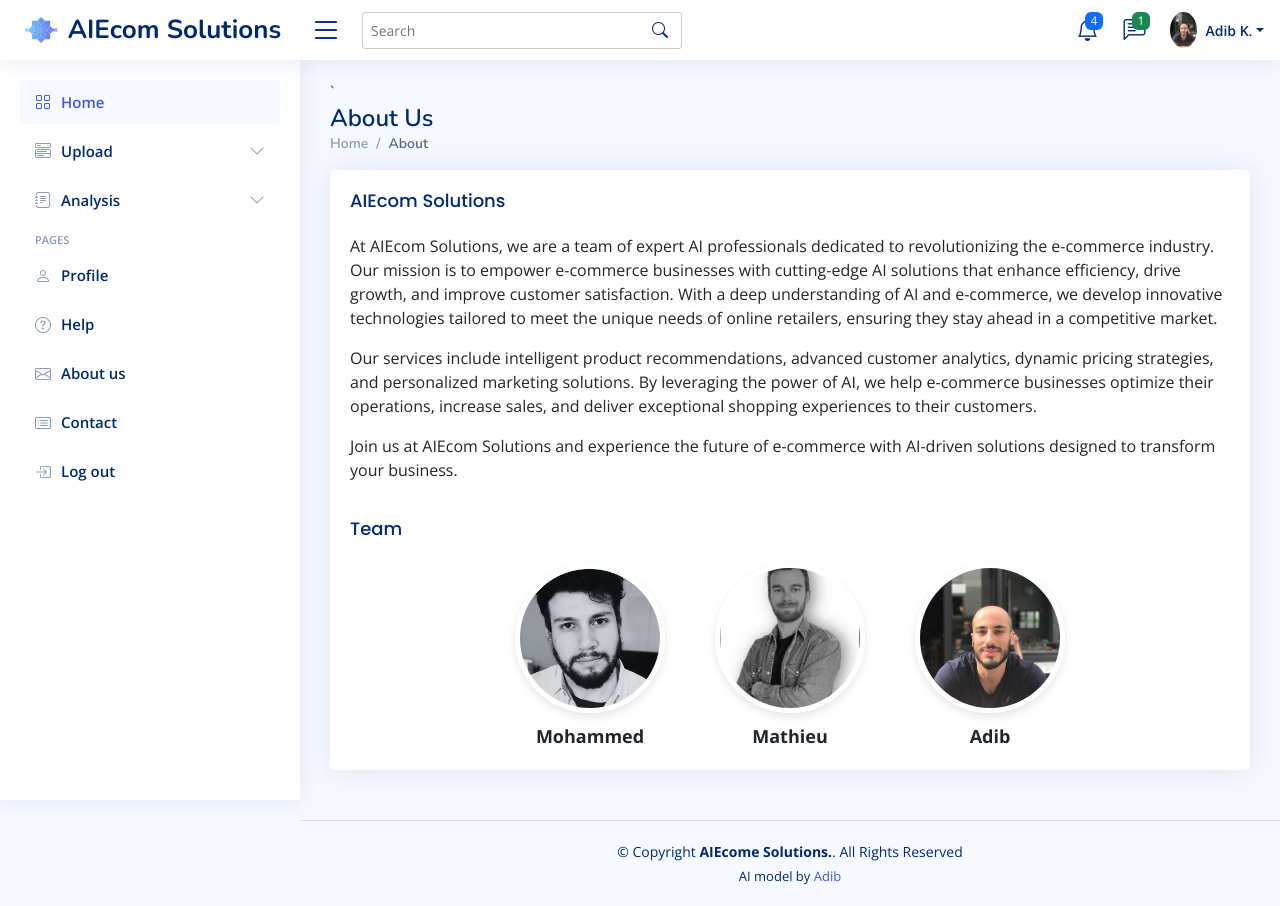
After one commit to adibk/customer_analysis, a Flask app: page /about in a window 1280 px wide. The commit adds this page. Run offline with Flask 3, Linux system fonts and the light colour scheme; some libraries are stand-ins or nearby versions.

Commit message:
few modifs app

```diff
--- a/e-commerce/app/app.py
+++ b/e-commerce/app/app.py
@@ -47,5 +47,9 @@ def analyse_file():
     except Exception as e:
         return jsonify({'message': 'File processing failed', 'error': str(e)}), 400
 
+@app.route('/about')
+def about():
+    return render_template('about.html')
+
 if __name__ == '__main__':
     app.run(debug=True)
--- a/e-commerce/app/static/css/style.css
+++ b/e-commerce/app/static/css/style.css
@@ -106,6 +106,34 @@ input:valid {
 .table-hover-effect td.hovered {
     border: 1px solid rgba(0, 115, 255, 0.6);
 }
+
+.about-card {
+  min-height: 500px;
+}
+
+.team-container {
+  display: flex;
+  justify-content: center;
+  align-items: center;
+  gap: 50px;
+}
+.team-member {
+  text-align: center;
+}
+.team-photo {
+  width: 150px;
+  height: 150px;
+  border-radius: 50%;
+  object-fit: cover;
+  border: 5px solid #fff;
+  box-shadow: 0 4px 8px rgba(0, 0, 0, 0.1);
+}
+.member-name {
+  margin-top: 10px;
+  font-size: 18px;
+  font-weight: bold;
+}
+
 /*--------------------------------------------------------------
 # General
 --------------------------------------------------------------*/
--- /dev/null
+++ b/e-commerce/app/templates/about.html
@@ -0,0 +1,55 @@
+{% extends 'base.html' %}
+
+{% block title %}Home - My Flask App{% endblock %}
+
+{% block content %}`
+
+<div class="pagetitle">
+    <h1>About Us</h1>
+    <nav>
+        <ol class="breadcrumb">
+            <li class="breadcrumb-item"><a href="#">Home</a></li>
+            <li class="breadcrumb-item active">About</li>
+        </ol>
+    </nav>
+</div><!-- End Page Title -->
+
+<section class="section dashboard">
+    <div class="row">
+
+        <div class="col-12">
+            <div class="card about-card">
+                <div class="card-body">
+                    <h5 class="card-title">AIEcom Solutions</h5>
+                    <p>
+                        At AIEcom Solutions, we are a team of expert AI professionals dedicated to revolutionizing the e-commerce industry. Our mission is to empower e-commerce businesses with cutting-edge AI solutions that enhance efficiency, drive growth, and improve customer satisfaction. With a deep understanding of AI and e-commerce, we develop innovative technologies tailored to meet the unique needs of online retailers, ensuring they stay ahead in a competitive market.
+                    </p>
+                    <p>
+Our services include intelligent product recommendations, advanced customer analytics, dynamic pricing strategies, and personalized marketing solutions. By leveraging the power of AI, we help e-commerce businesses optimize their operations, increase sales, and deliver exceptional shopping experiences to their customers.
+                    </p>
+                    <p>
+Join us at AIEcom Solutions and experience the future of e-commerce with AI-driven solutions designed to transform your business.
+                    </p>
+                    <h5 class="card-title">Team</h5>
+                    <div class="team-container">
+                        <div class="team-member">
+                            <img src="static/img/profile-img-3.jpg" alt="Team Member 1" class="team-photo">
+                            <div class="member-name">Mohammed</div>
+                        </div>
+                        <div class="team-member">
+                            <img src="static/img/profile-img-2.jpg" alt="Team Member 2" class="team-photo">
+                            <div class="member-name">Mathieu</div>
+                        </div>
+                        <div class="team-member">
+                            <img src="static/img/profile-img.jpg" alt="Team Member 3" class="team-photo">
+                            <div class="member-name">Adib</div>
+                        </div>
+                    </div>
+                </div>
+            </div>
+        </div>
+
+    </div>
+</section>
+
+{% endblock %}
--- a/e-commerce/app/templates/base.html
+++ b/e-commerce/app/templates/base.html
@@ -47,15 +47,7 @@
 
   </main><!-- End #main -->
 
-  <!-- ======= Footer ======= -->
-  <footer id="footer" class="footer">
-    <div class="copyright">
-      &copy; Copyright <strong><span>Adib and Alou Prod.</span></strong>. All Rights Reserved
-    </div>
-    <div class="credits">
-      AI model by <a href="https://github.com/adibk/ai_silicon_valley">Adib</a>
-    </div>
-  </footer><!-- End Footer -->
+  {% include 'partials/footer.html' %}
 
   <a href="#" class="back-to-top d-flex align-items-center justify-content-center"><i class="bi bi-arrow-up-short"></i></a>
 
--- a/e-commerce/app/templates/partials/footer.html
+++ b/e-commerce/app/templates/partials/footer.html
@@ -1,9 +1,9 @@
 <!-- ======= Footer ======= -->
 <footer id="footer" class="footer">
     <div class="copyright">
-        &copy; Copyright <strong><span>Adib and Alou Prod.</span></strong>. All Rights Reserved
+        &copy; Copyright <strong><span>AIEcome Solutions.</span></strong>. All Rights Reserved
     </div>
     <div class="credits">
-        AI model by <a href="https://github.com/adibk/ai_silicon_valley">Adib</a>
+        AI model by <a href="https://github.com/adibk/customer_analysis">Adib</a>
     </div>
 </footer><!-- End Footer -->
--- a/e-commerce/app/templates/partials/header.html
+++ b/e-commerce/app/templates/partials/header.html
@@ -4,7 +4,7 @@
     <div class="d-flex align-items-center justify-content-between">
         <a href="/" class="logo d-flex align-items-center">
             <img src="static/img/logo.png" alt="">
-            <span class="d-none d-lg-block">Alou Prod.</span>
+            <span class="d-none d-lg-block">AIEcom Solutions</span>
         </a>
         <i class="bi bi-list toggle-sidebar-btn"></i>
     </div><!-- End Logo -->
@@ -143,12 +143,12 @@
 
                 <a class="nav-link nav-profile d-flex align-items-center pe-0" href="#" data-bs-toggle="dropdown">
                     <img src="static/img/profile-img.jpg" alt="Profile" class="rounded-circle">
-                    <span class="d-none d-md-block dropdown-toggle ps-2">Alou D.</span>
+                    <span class="d-none d-md-block dropdown-toggle ps-2">Adib K.</span>
                 </a><!-- End Profile Iamge Icon -->
 
                 <ul class="dropdown-menu dropdown-menu-end dropdown-menu-arrow profile">
                     <li class="dropdown-header">
-                        <h6>Alou</h6>
+                        <h6>Adib</h6>
                         <span>Real estate agent</span>
                     </li>
                     <li>
--- a/e-commerce/app/templates/partials/sidebar.html
+++ b/e-commerce/app/templates/partials/sidebar.html
@@ -62,6 +62,9 @@
                     <a href="#">
                         <i class="bi bi-circle"></i><span>Full</span>
                     </a>
+                    <a href="geo">
+                        <i class="bi bi-circle"></i><span>Geo</span>
+                    </a>
                 </li>
             </ul>
         </li><!-- End Forms Nav -->
@@ -85,7 +88,7 @@
         </li><!-- End F.A.Q Page Nav -->
 
         <li class="nav-item">
-            <a class="nav-link collapsed" href="#">
+            <a class="nav-link collapsed" href="/about">
                 <i class="bi bi-envelope"></i>
                 <span>About us</span>
             </a>
```
Also changed, not shown: e-commerce/app/templates/geo.html (added, +55 -0 lines), e-commerce/app/static/img/logo.png, e-commerce/app/static/img/profile-img-2.jpg (added), e-commerce/app/static/img/profile-img-3.jpg (added), e-commerce/app/static/img/profile-img.jpg.
